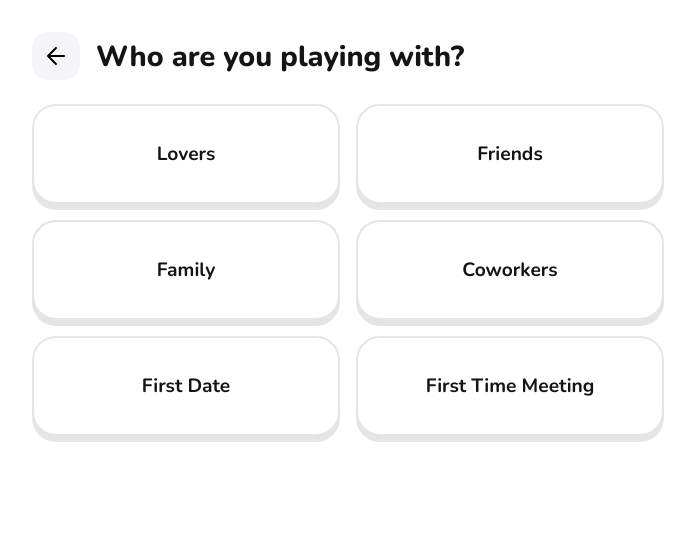
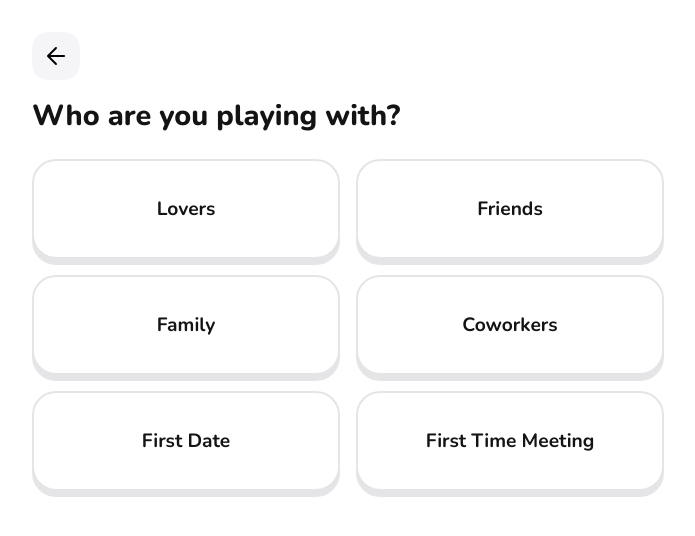
Before and after one commit to a7md-nageeb/Hewar, a React (Vite) app: page / in a window 1280 px wide. Both pictures are taken after a click on the button "English". Shown: the top 536 px of the page, without its empty margins (292-987 px from the left). Built offline with nearby package versions, Linux system fonts and the light colour scheme.

Commit message:
small change

```diff
--- a/src/index.css
+++ b/src/index.css
@@ -346,7 +346,8 @@ button {
     margin-bottom: 1.5rem;
     margin-top: 0.5rem;
     display: flex;
-    align-items: center;
+    flex-direction: column;
+    align-items: flex-start;
     gap: 1rem;
 }
 
```
